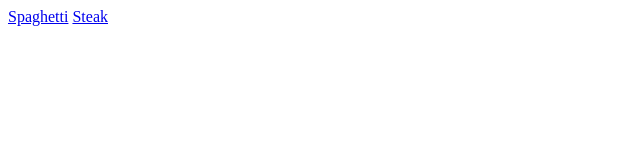
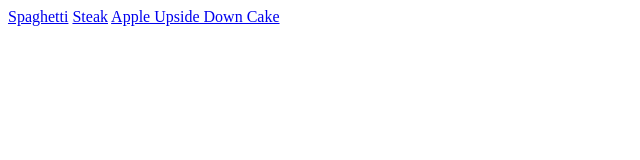
Before and after one commit to NaClIsGood/odin-recipes, a plain HTML site: page index.html in a window 1280 px wide. Shown: the whole page, without its empty margins (0-640 px from the left). Drawn offline with Linux system fonts and the light colour scheme.

Commit message:
Added link to Apple cake in index

```diff
--- a/index.html
+++ b/index.html
@@ -9,5 +9,6 @@
 <body>
     <a href="recipes/spaghetti.html">Spaghetti</a>
     <a href="recipes/steak.html">Steak</a>
+    <a href="recipes/apple-upside-down-cake.html">Apple Upside Down Cake</a>
 </body>
 </html>
```
